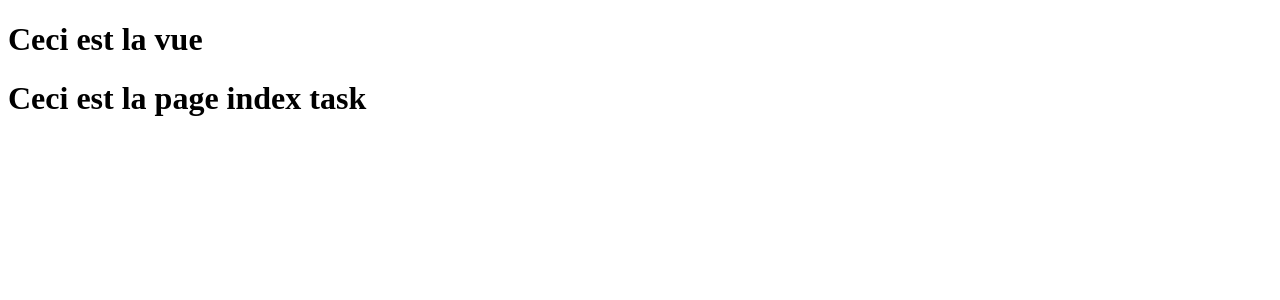
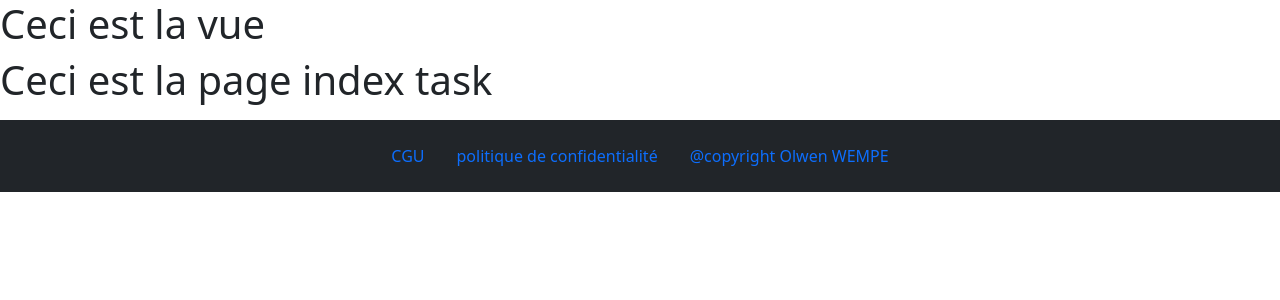
Before and after one commit to OlwenWempe/to-do-oop, a PHP site: template src/views/task/index.php in a window 1280 px wide. Shown: the top 300 px of the page. Run offline with PHP 8.4, Linux system fonts and the light colour scheme; the template is opened without the code that fills it, so the values that code supplies are empty.

Commit message:
changed layout

```diff
--- a/src/views/layout.php
+++ b/src/views/layout.php
@@ -1,16 +1,44 @@
-<!doctype html>
-<html lang="en">
+<!DOCTYPE html>
+<html lang="fr">
+
 <head>
     <meta charset="UTF-8">
-    <meta name="viewport"
-          content="width=device-width, user-scalable=no, initial-scale=1.0, maximum-scale=1.0, minimum-scale=1.0">
-    <meta http-equiv="X-UA-Compatible" content="ie=edge">
-    <title>Document</title>
+    <meta http-equiv="X-UA-Compatible" content="IE=edge">
+    <meta name="viewport" content="width=device-width, initial-scale=1.0">
+    <link rel="shortcut icon" href="favicon.ico" type="image/x-icon">
+    <link href="https://cdn.jsdelivr.net/npm/bootstrap@5.2.2/dist/css/bootstrap.min.css" rel="stylesheet"
+        integrity="sha384-Zenh87qX5JnK2Jl0vWa8Ck2rdkQ2Bzep5IDxbcnCeuOxjzrPF/et3URy9Bv1WTRi" crossorigin="anonymous">
+    <link rel="stylesheet" href="./assets/style.css">
+    <title><?= $title ?></title>
 </head>
-<body>
 
-        <h1>Ceci est la vue</h1>
-        <?= $content ?>
+<body id="body">
+
+    <h1>Ceci est la vue</h1>
+    <?= $content ?>
+
+
+
+    <footer class=" bg-dark">
+        <ul class="nav justify-content-center py-3">
+            <li class="nav-item">
+                <a class="nav-link" href="#" aria-current="page">CGU</a>
+            </li>
+            <li class="nav-item">
+                <a class="nav-link color-light" href="#">politique de confidentialité</a>
+            </li>
+            <li class="nav-item">
+                <a class="nav-link color-light" href="https://owempe.eu">@copyright Olwen WEMPE</a>
+            </li>
+        </ul>
+    </footer>
+    <script src="https://cdn.jsdelivr.net/npm/bootstrap@5.2.2/dist/js/bootstrap.bundle.min.js"
+        integrity="sha384-OERcA2EqjJCMA+/3y+gxIOqMEjwtxJY7qPCqsdltbNJuaOe923+mo//f6V8Qbsw3" crossorigin="anonymous">
+    </script>
 
 </body>
+
 </html>
+</body>
+
+</html>
```
